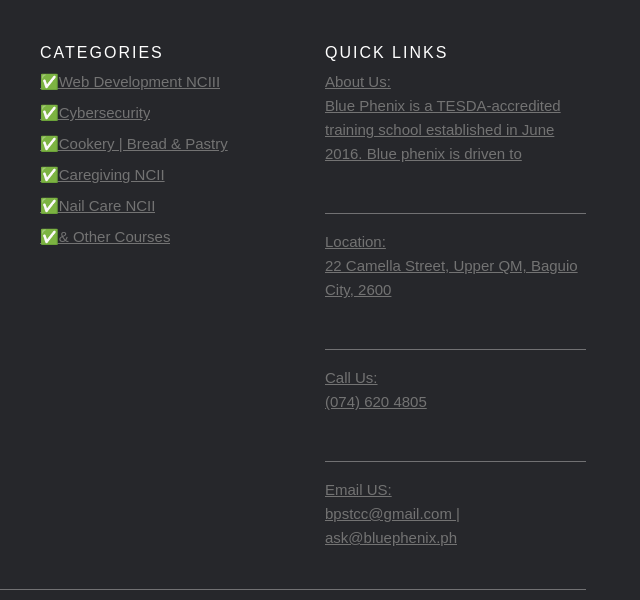
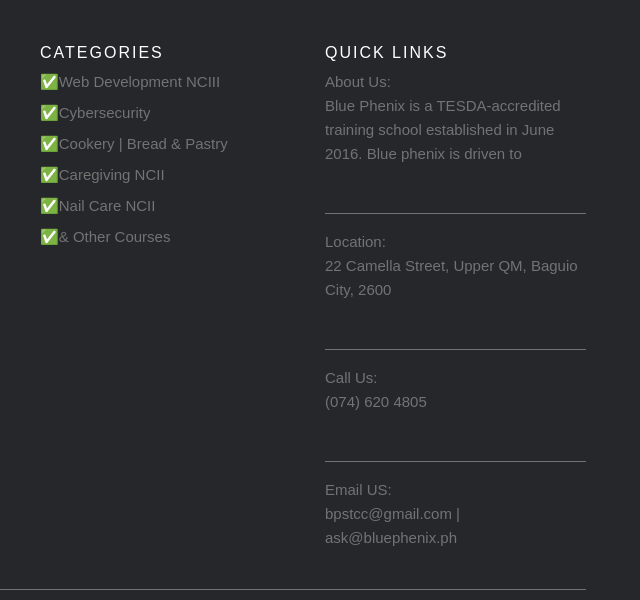
Before and after one commit to tasarraricky/BluePhenixWebsite, a plain HTML site: page index.html in a window 1280 px wide. Shown: the part 4242-4842 px from the top of the page, 612-1252 px from the left. Drawn offline with nearby package versions, Linux system fonts and the light colour scheme.

Commit message:
Removed text decoration on footer

```diff
--- a/styles/styles.css
+++ b/styles/styles.css
@@ -400,7 +400,8 @@ display:block
 }
 .footer-links a
 {
-color:#737373
+color:#737373;
+text-decoration: none;
 }
 .footer-links a:active,.footer-links a:focus,.footer-links a:hover
 {
```
